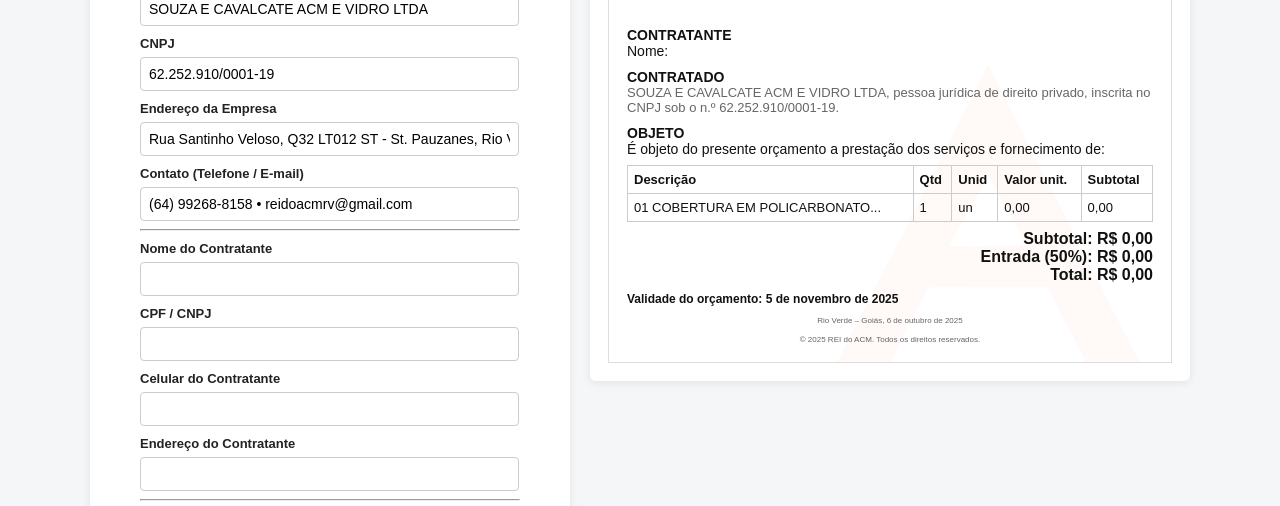
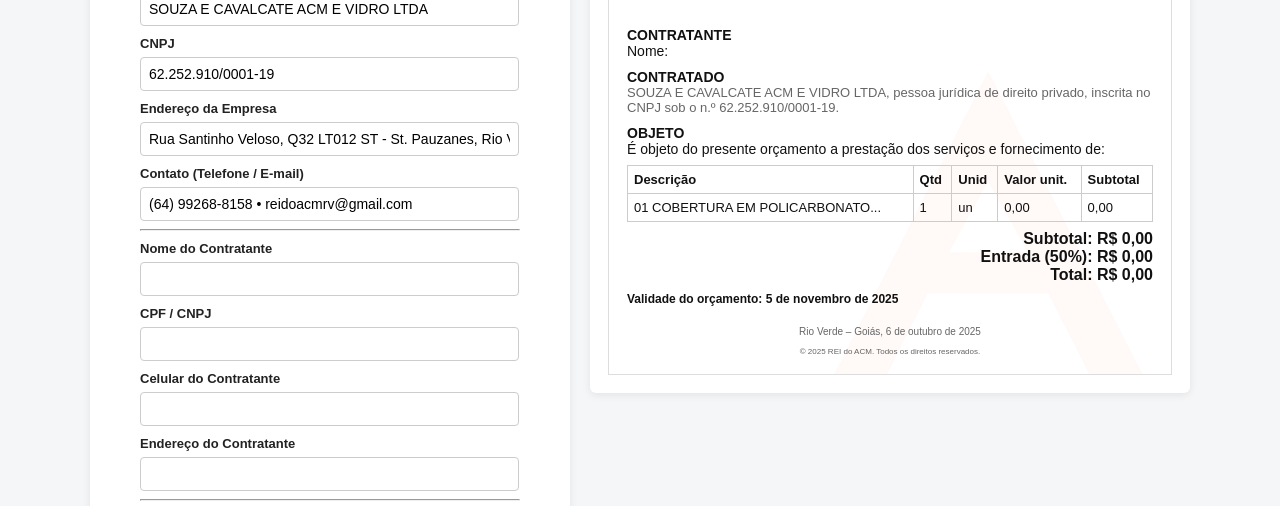
Before and after one commit to Croliv/orca_rda, a plain HTML site: page public/index.html in a window 1280 px wide. Shown: the part 267-773 px from the top of the page. Drawn offline with Linux system fonts and the light colour scheme; no server answers.

Commit message:
Update index.html

```diff
--- a/public/index.html
+++ b/public/index.html
@@ -210,17 +210,21 @@
       text-align: center
     }
 
-    .contract .small,
+        /* Data do contrato */
+    .contract .small {
+      text-align: center;
+      margin-top: 20px; /* adiciona um espaço acima */
+      font-size: 10px;
+      color: #666;
+    }
+
+    /* Rodapé com direitos reservados */
     .contract footer.note {
       text-align: center;
-      margin-top: 0;
-      /* elimina o espaço extra */
+      margin-top: 0px; /* separa do texto acima */
       font-size: 8px;
-      /* opcional: deixa menor e mais sutil */
       color: #666;
-      /* mantém o tom discreto */
     }
-
 
     .topButtons {
       display: flex;
```
